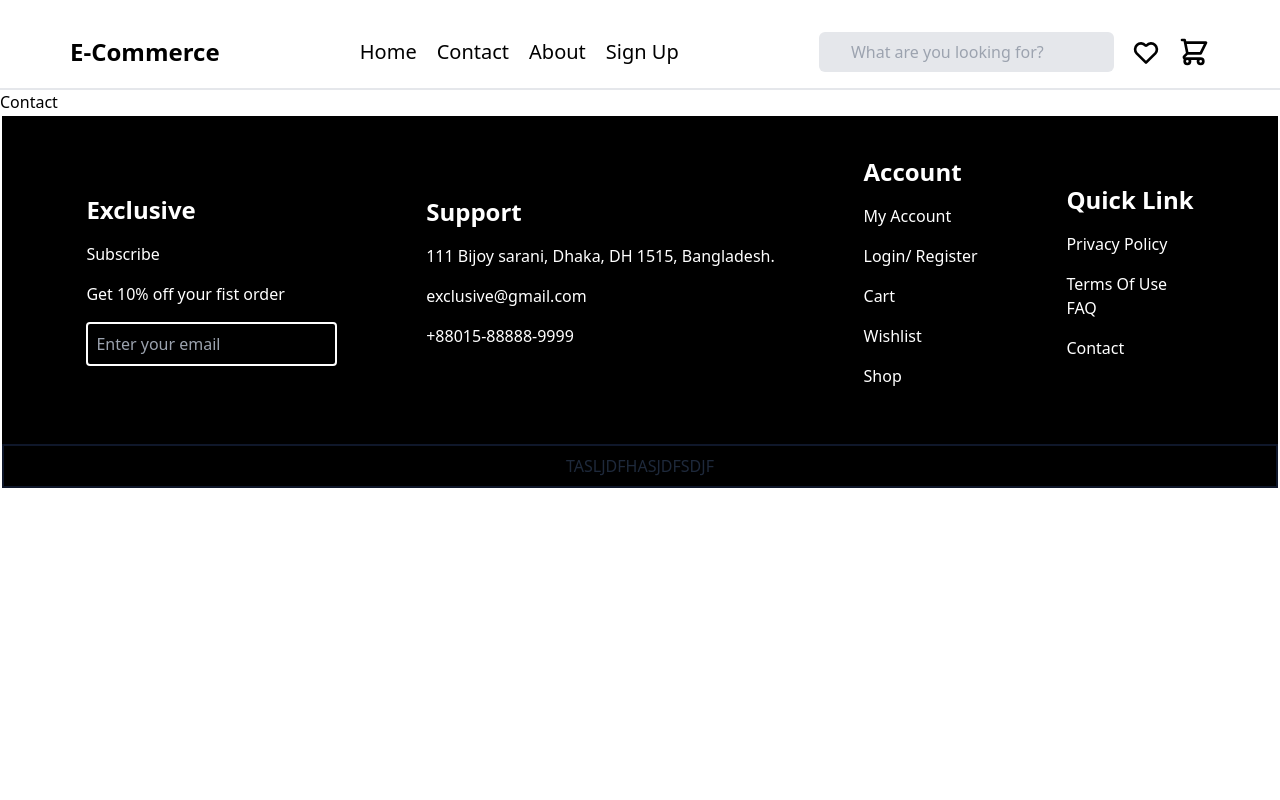
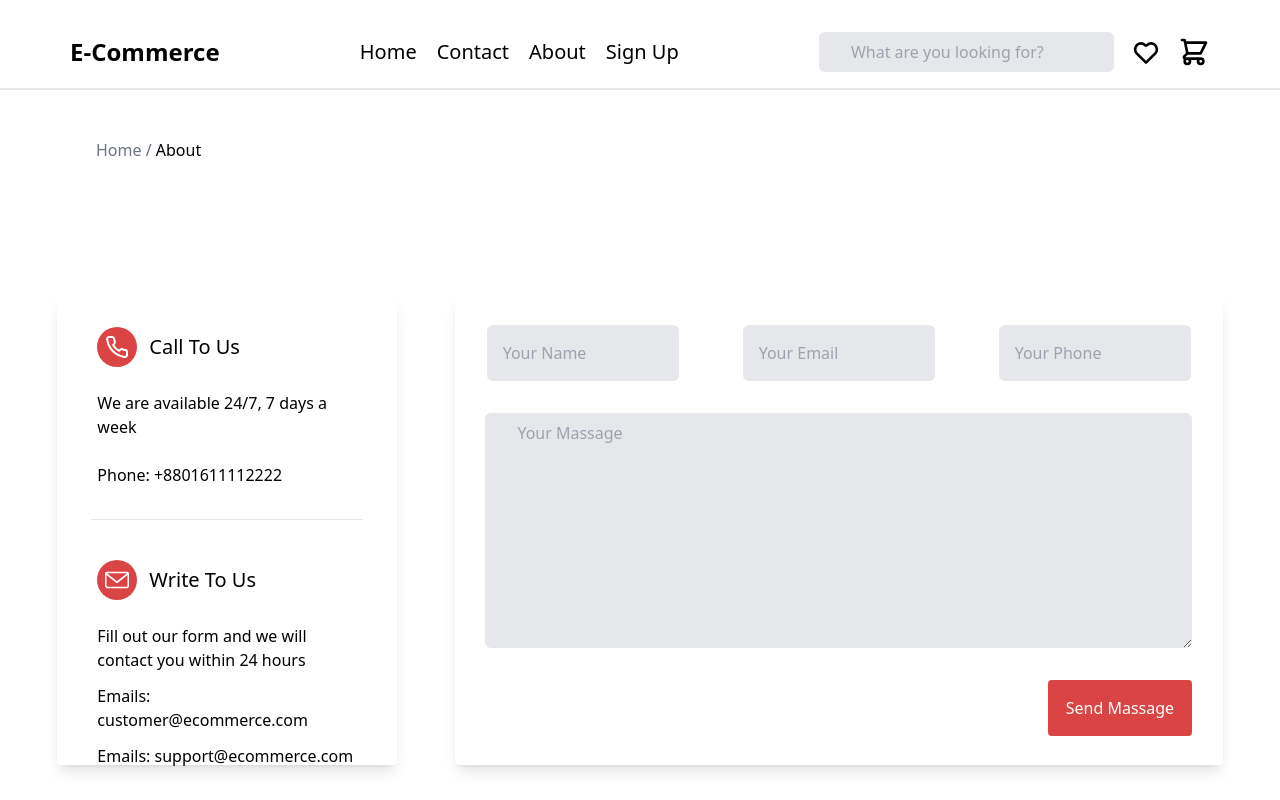
Before and after one commit to degu0/e-commerce, a React (Vite) app: page /contact in a window 1280 px wide. Shown: the top 800 px of the page. Built offline with nearby package versions, Linux system fonts and the light colour scheme.

Commit message:
Update in 'About' page and Adding 'Contact' page

```diff
--- a/package.json
+++ b/package.json
@@ -10,6 +10,7 @@
     "preview": "vite preview"
   },
   "dependencies": {
+    "formik": "^2.4.6",
     "react": "^18.2.0",
     "react-dom": "^18.2.0",
     "react-icons": "^5.2.1",
--- /dev/null
+++ b/src/components/forms/button/Button.tsx
@@ -0,0 +1,11 @@
+interface ButtonProps {
+    label: string;
+}
+
+const Button: React.FC<ButtonProps> = ({ label }) => {
+    return (
+        <button className="bg-red-custom w-36 h-14 border-none rounded text-white text-normal">{label}</button>
+    );
+}
+
+export default Button;
--- /dev/null
+++ b/src/components/forms/input/Input.tsx
@@ -0,0 +1,13 @@
+interface InputProps {
+    name: string;
+    placeholder: string;
+    type?: string;
+}
+
+const Input: React.FC<InputProps> = ({ name, placeholder, type = 'text' }) => {
+    return (
+        <input type={type} name={name} className="w-1/4 p-4 border-none rounded-md bg-gray-200" placeholder={placeholder} />
+    )
+}
+
+export default Input;
--- a/src/components/layout/footer/Footer.tsx
+++ b/src/components/layout/footer/Footer.tsx
@@ -1,6 +1,6 @@
 const Footer: React.FC = () => {
     return (
-        <footer className="bg-black w-full h-full border-2 border-white  text-white">
+        <div className="bg-black w-full h-full border-2 border-white  text-white">
             <div className="flex items-center justify-around p-10">
                 <div>
                     <ul>
@@ -79,7 +79,7 @@ const Footer: React.FC = () => {
             <div className="border-2 border-slate-900 text-center p-2">
                 <p className="text-slate-800">TASLJDFHASJDFSDJF</p>
             </div>
-        </footer>
+        </div>
     );
 }
 
--- a/src/components/pages/about/About.tsx
+++ b/src/components/pages/about/About.tsx
@@ -12,7 +12,7 @@ const About: React.FC = () => {
                 </p>
             </div>
             <div className="h-[80vh] w-full flex flex-wrap">
-                <div className="w-1/2 flex flex-col justify-center">
+                <div className="w-1/2 grid justify-center content-center">
                     <h1 className="text-black text-6xl font-bold text-left mb-10">Our Story</h1>
                     <p className="text-black font-medium text-lg w-[625px]">
                         Launced in 2015, Exclusive is South Asia’s premier online shopping makterplace with an
--- a/src/components/pages/contact/Contact.tsx
+++ b/src/components/pages/contact/Contact.tsx
@@ -1,6 +1,63 @@
+import { FiPhone } from "react-icons/fi";
+import { SlEnvolope } from "react-icons/sl";
+import Button from "../../forms/button/Button";
+import Input from "../../forms/input/Input";
+
 const Contact: React.FC = () => {
-    return(
-        <h1>Contact</h1>
+    return (
+        <div className="h-screen">
+            <div className="h-[15vh] flex items-center ml-24">
+                <p className="text-gray-500">
+                    Home / <label className="text-black">About</label>
+                </p>
+            </div>
+            <div className="flex justify-evenly items-center h-[80%] w-full">
+                <div className="w-[340px] h-[470px] border-none rounded shadow-lg">
+                    <div className="mx-10 my-8">
+                        <div className="flex items-center gap-3">
+                            <div className="bg-red-custom rounded-full w-10 h-10 flex justify-center items-center">
+                                <FiPhone className="text-white text-2xl" />
+                            </div>
+                            <h3 className="font-medium text-xl">
+                                Call To Us
+                            </h3>
+                        </div>
+                        <br />
+                        <p>We are available 24/7, 7 days a week</p>
+                        <br />
+                        <p>Phone: +8801611112222</p>
+                    </div>
+                    <hr className="w-[80%] mx-auto" />
+                    <div className="m-10 h-1/2">
+                        <div className="flex items-center gap-3">
+                            <div className="bg-red-custom rounded-full w-10 h-10 flex justify-center items-center">
+                                <SlEnvolope className="text-white text-2xl" />
+                            </div>
+                            <h3 className="font-medium text-xl">
+                                Write To Us
+                            </h3>
+                        </div>
+                        <br />
+                        <p>Fill out our form and we will contact you within 24 hours</p>
+                        <p className="my-3">Emails: customer@ecommerce.com</p>
+                        <p>Emails: support@ecommerce.com</p>
+                    </div>
+                </div>
+                <div className="w-[60%] h-[470px] border-none rounded shadow-lg flex flex-col justify-center items-center">
+                    <div className="flex justify-around w-full ">
+                        <Input name="Name" placeholder="Your Name"/>
+                        <Input name="Name" placeholder="Your Email"/>
+                        <Input name="Name" placeholder="Your Phone"/>
+                    </div>
+                    <div className="w-full h-1/2 flex justify-center my-8">
+                        <textarea name="compalint" placeholder="Your Massage" className="p-2 px-8 border-none rounded-md bg-gray-200 w-[92%] h-full"></textarea>
+                    </div>
+                    <div className="w-[92%] flex justify-end">
+                        <Button label="Send Massage"/>
+                    </div>
+                </div>
+            </div>
+        </div>
     );
 }
 
```
Also changed, not shown: 1 other file (tests, documents, lock files or other folders).
